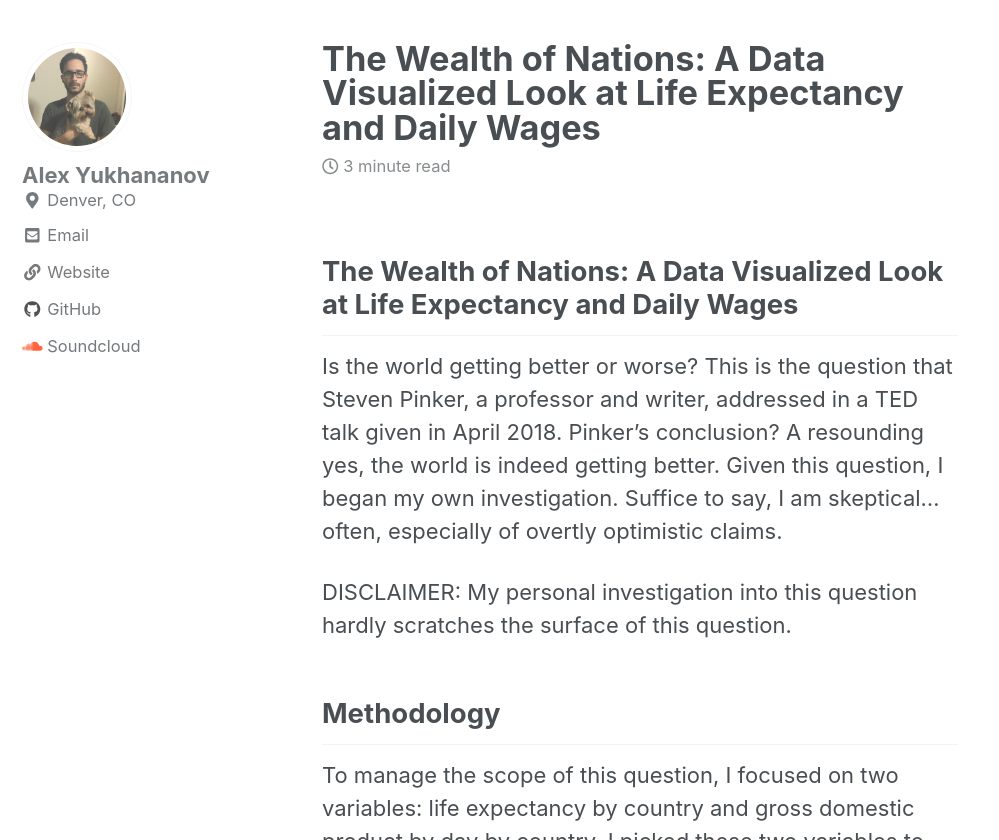
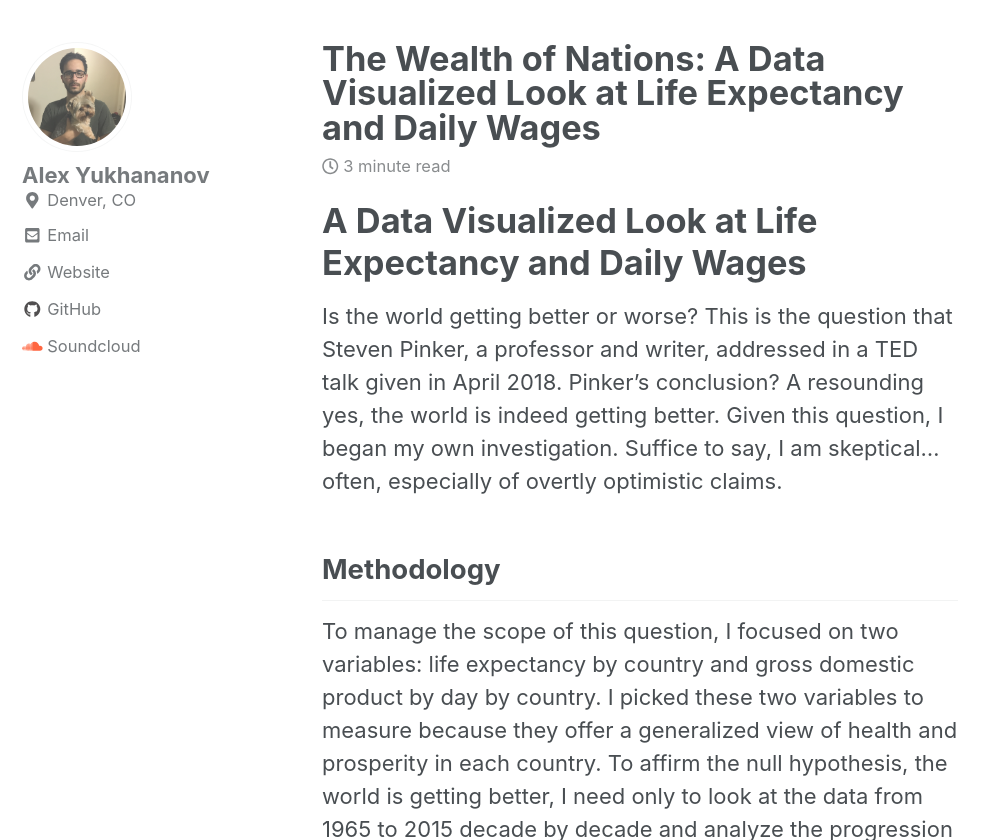
Before and after one commit to Youssef-Sabbagh/atalexfm.github.io, a Jekyll site: the page built from _posts/2019-04-19-worldbetterorworse.md, in a window 1280 px wide and 900 px high, scrolled down 1013 px, cut to the strip 60-900 px from the top of the window. Shown: the whole strip, without its empty margins (0-999 px from the left). Built offline with Jekyll 4.4.1, drawn with Linux system fonts in a browser that asks for light colours; cached includes are drawn as plain includes; nearby versions of some CDN libraries; some of the changed lines change nothing that is shown.

Commit message:
post update

````diff
--- a/_posts/2019-04-19-worldlife.md
+++ b/_posts/2019-04-19-worldbetterorworse.md
@@ -8,11 +8,9 @@
 excerpt: "Is the world getting better or worse? This is the question that Steven Pinker, a professor and writer, addressed in a TED talk given in April 2018. Pinker's conclusion? A resounding yes, the world is indeed getting better. Given this question, I began my own investigation. Suffice to say, I am skeptical...often, especially of overtly optimistic claims."
 ---
 
-## The Wealth of Nations: A Data Visualized Look at Life Expectancy and Daily Wages
+# A Data Visualized Look at Life Expectancy and Daily Wages
 
 Is the world getting better or worse? This is the question that Steven Pinker, a professor and writer, addressed in a TED talk given in April 2018. Pinker's conclusion? A resounding yes, the world is indeed getting better. Given this question, I began my own investigation. Suffice to say, I am skeptical...often, especially of overtly optimistic claims.
-
-DISCLAIMER: My personal investigation into this question hardly scratches the surface of this question.
 
 ## Methodology
 
@@ -315,7 +313,7 @@
 ```
 
 
-![png](output_7_0.png)
+![png](/images/lifeexpect/output_7_0.png)
 
 
 
@@ -324,7 +322,7 @@
 ```
 
 
-![png](output_8_0.png)
+![png](/images/lifeexpect/output_8_0.png)
 
 
 
@@ -333,7 +331,7 @@
 ```
 
 
-![png](output_9_0.png)
+![png](/images/lifeexpect/output_9_0.png)
 
 
 
@@ -342,7 +340,7 @@
 ```
 
 
-![png](output_10_0.png)
+![png](/images/lifeexpect/output_10_0.png)
 
 
 
@@ -351,7 +349,7 @@
 ```
 
 
-![png](output_11_0.png)
+![png](/images/lifeexpect/output_11_0.png)
 
 
 
@@ -360,12 +358,11 @@
 ```
 
 
-![png](output_12_0.png)
+![png](/images/lifeexpect/output_12_0.png)
 
 
 ## Sources:
 
 1. Gapminder. https://www.gapminder.org/data/
 
-2. TED. Steven Pinker: Is the World Getting Better or Worse? A Look at the Numbers.
-https://www.ted.com/talks/steven_pinker_is_the_world_getting_better_or_worse_a_look_at_the_numbers?language=en#t-370688
+2. TED. Steven Pinker: Is the World Getting Better or Worse? A Look at the Numbers. https://www.ted.com/talks/steven_pinker_is_the_world_getting_better_or_worse_a_look_at_the_numbers?language=en#t-370688
````
Also changed, not shown: images/lifeexpect/output_10_0.png (renamed from _posts/output_10_0.png), images/lifeexpect/output_11_0.png (renamed from _posts/output_11_0.png), images/lifeexpect/output_12_0.png (renamed from _posts/output_12_0.png), images/lifeexpect/output_7_0.png (renamed from _posts/output_7_0.png), images/lifeexpect/output_8_0.png (renamed from _posts/output_8_0.png), images/lifeexpect/output_9_0.png (renamed from _posts/output_9_0.png).
